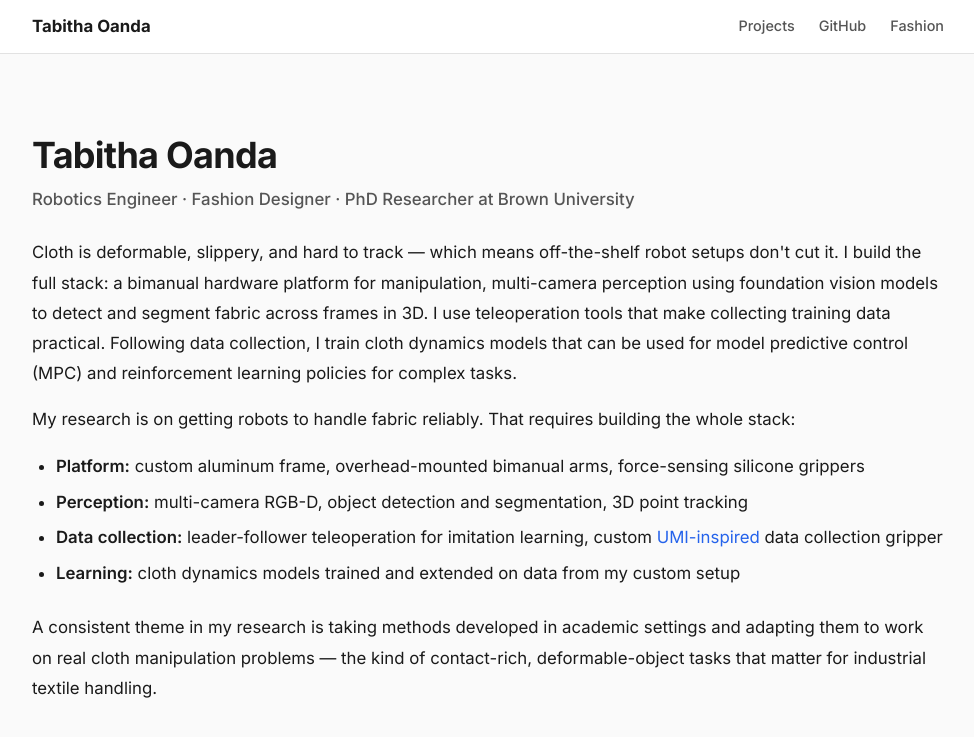
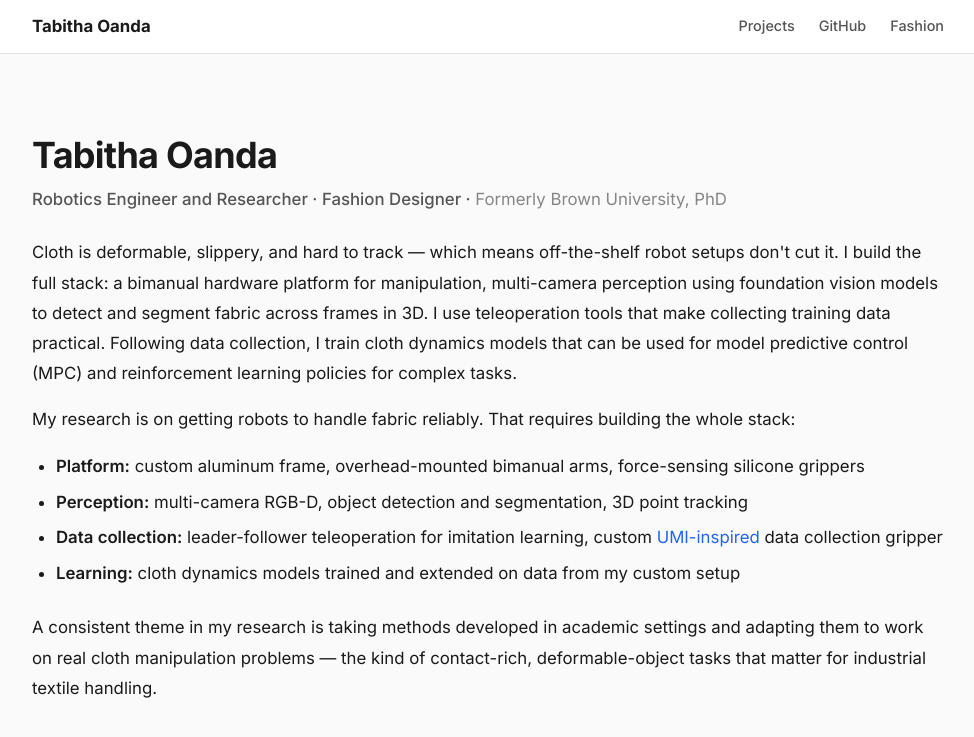
Before and after one commit to TabithaKO/TabithaKO.github.io, a Jekyll site: the page built from index.md, in a window 1280 px wide, cut to the strip 0-763 px from the top of the page. Shown: the top 737 px of the strip, without its empty margins (152-1126 px from the left). Built offline with Jekyll 4.4.1, drawn with Linux system fonts in a browser that asks for light colours; some of the changed text lies outside the part shown.

Commit message:
Update affiliation: no longer at Brown University
Retitle as "Robotics Engineer and Researcher" and mark the Brown
PhD as past. Historical mentions kept in past tense; footer credit
dropped since it read as a current affiliation.

- index.md: hero subtitle, with dimmed "Formerly Brown University, PhD"
- slides.html: slide 1 label + replace stale "Robotics Group" byline
- _layouts/default.html: drop institution from footer
- README_profile.md: rewrite opening line
- assets/css/style.css: .hero .subtitle-former

```diff
--- a/_layouts/default.html
+++ b/_layouts/default.html
@@ -26,7 +26,7 @@
   </main>
   <footer class="site-footer">
     <div class="footer-inner">
-      <p>&copy; 2026 Tabitha Oanda &middot; Brown University</p>
+      <p>&copy; 2026 Tabitha Oanda</p>
     </div>
   </footer>
 </body>
--- a/assets/css/style.css
+++ b/assets/css/style.css
@@ -125,6 +125,10 @@ code {
   color: var(--text-muted);
   font-weight: 500;
   margin-bottom: 1.5rem;
+}
+.hero .subtitle-former {
+  opacity: 0.7;
+  font-weight: 400;
 }
 .hero .bio {
   font-size: 1.05rem;
--- a/index.md
+++ b/index.md
@@ -5,7 +5,7 @@ title: Tabitha Oanda
 
 <div class="hero">
   <h1>Tabitha Oanda</h1>
-  <p class="subtitle">Robotics Engineer · Fashion Designer · PhD Researcher at Brown University</p>
+  <p class="subtitle">Robotics Engineer and Researcher · Fashion Designer · <span class="subtitle-former">Formerly Brown University, PhD</span></p>
 
   <p class="bio">
     Cloth is deformable, slippery, and hard to track — which means off-the-shelf robot setups don't cut it. I build the full stack: a bimanual hardware platform for manipulation, multi-camera perception using foundation vision models to detect and segment fabric across frames in 3D. I use teleoperation tools that make collecting training data practical. Following data collection, I train cloth dynamics models that can be used for model predictive control (MPC) and reinforcement learning policies for complex tasks.
--- a/slides.html
+++ b/slides.html
@@ -181,12 +181,12 @@
   ══════════════════════════════════════════════════════ -->
   <div class="slide active" id="s1">
     <div class="title-block">
-      <div class="slide-label">PhD Research · Brown University</div>
+      <div class="slide-label">PhD Research · Formerly Brown University</div>
       <h1>Cloth Manipulation<br>from the Ground Up</h1>
       <p class="sub">Building the full stack for reliable fabric handling on real robots: hardware, perception, teleoperation, and cloth dynamics learning.</p>
       <p class="byline">
         <strong>Tabitha Oanda</strong><br>
-        Robotics Group
+        Robotics Engineer and Researcher
       </p>
     </div>
     <div class="media-pair">
```
Also changed, not shown: README_profile.md.
